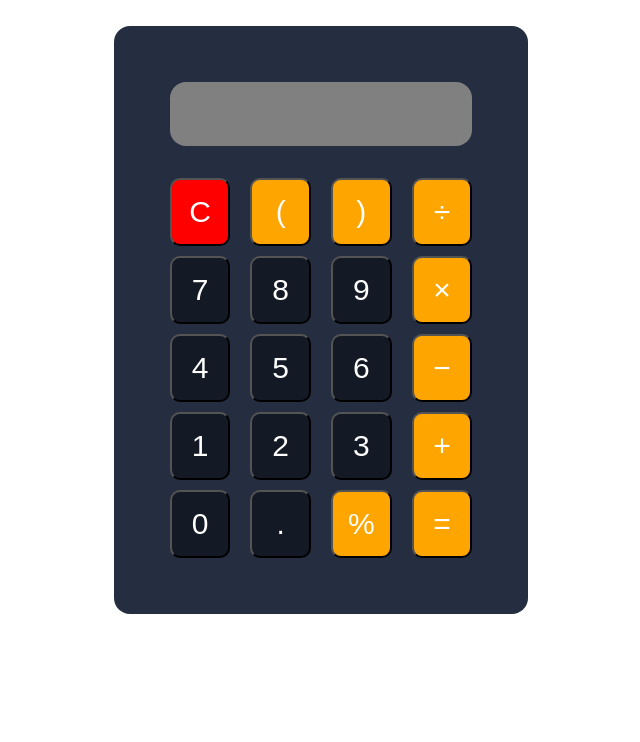
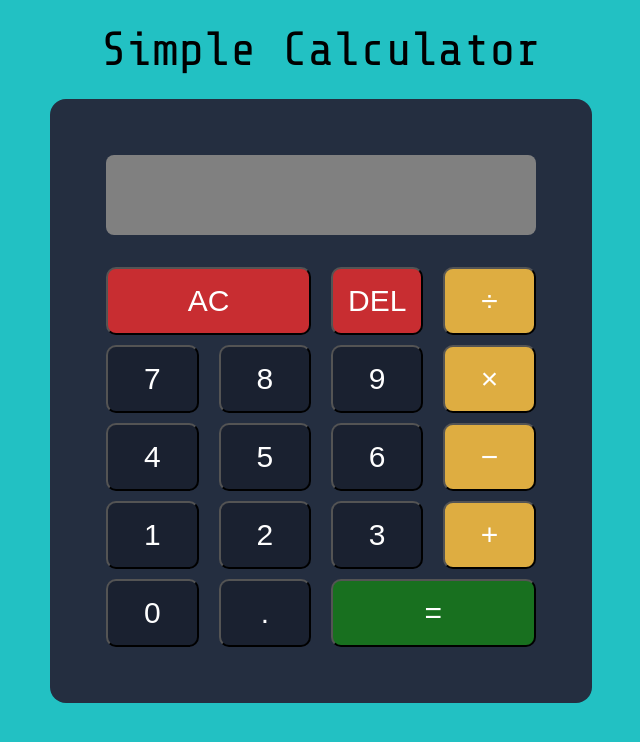
Before and after one commit to eshinhw/simple-calculator, a plain HTML site: page index.html in a window 1280 px wide. Shown: the whole page, without its empty margins (319-959 px from the left). Drawn offline with nearby package versions, Linux system fonts and the light colour scheme.

Commit message:
Refactored code base

```diff
--- a/index.html
+++ b/index.html
@@ -9,34 +9,39 @@
     <link rel="icon" type="image/png" sizes="32x32" href="/favicon-32x32.png" />
     <link rel="icon" type="image/png" sizes="16x16" href="/favicon-16x16.png" />
     <link rel="manifest" href="/site.webmanifest" />
+    <script src="script.js" defer></script>
+    <link rel="preconnect" href="https://fonts.googleapis.com" />
+    <link rel="preconnect" href="https://fonts.gstatic.com" crossorigin />
+    <link
+      href="https://fonts.googleapis.com/css2?family=Share+Tech+Mono&display=swap"
+      rel="stylesheet"
+    />
     <title>Simple Calculator</title>
   </head>
   <body>
+    <header><h1>Simple Calculator</h1></header>
     <main>
       <section class="display"><span id="value"></span></section>
       <section class="buttons">
-        <button class="reset-symbol" id="clear">C</button>
-        <button class="math-symbol" id="left-parenthesis">(</button>
-        <button class="math-symbol" id="right-parenthesis">)</button>
-        <button class="math-symbol" id="division">÷</button>
-        <button class="numbers">7</button>
-        <button class="numbers">8</button>
-        <button class="numbers">9</button>
-        <button class="math-symbol" id="multiply">×</button>
-        <button class="numbers">4</button>
-        <button class="numbers">5</button>
-        <button class="numbers">6</button>
-        <button class="math-symbol" id="minus">−</button>
-        <button class="numbers">1</button>
-        <button class="numbers">2</button>
-        <button class="numbers">3</button>
-        <button class="math-symbol" id="plus">+</button>
-        <button class="numbers">0</button>
-        <button id="dot">.</button>
-        <button class="math-symbol" id="percent">%</button>
-        <button class="math-symbol" id="equal">=</button>
+        <button data-clear class="span-two" id="clear-btn">AC</button>
+        <button data-del id="del-btn">DEL</button>
+        <button data-op class="math-symbol" id="divide-btn">÷</button>
+        <button data-number class="numbers">7</button>
+        <button data-number class="numbers">8</button>
+        <button data-number class="numbers">9</button>
+        <button data-op class="math-symbol" id="multiply-btn">×</button>
+        <button data-number class="numbers">4</button>
+        <button data-number class="numbers">5</button>
+        <button data-number class="numbers">6</button>
+        <button data-op class="math-symbol" id="subtract-btn">−</button>
+        <button data-number class="numbers">1</button>
+        <button data-number class="numbers">2</button>
+        <button data-number class="numbers">3</button>
+        <button data-op class="math-symbol" id="add-btn">+</button>
+        <button data-number class="numbers">0</button>
+        <button data-number>.</button>
+        <button data-op class="span-two" id="equal-btn">=</button>
       </section>
     </main>
-    <script src="script.js"></script>
   </body>
 </html>
--- a/script.js
+++ b/script.js
@@ -1,45 +1,61 @@
-let res = 0;
-let displayStr = "";
+// let res = 0;
+// let displayStr = "";
 
-document.querySelector("#clear").addEventListener("click", clear);
-let displayVal = document.querySelector("#value");
+// document.querySelector("#clear").addEventListener("click", clear);
+// let displayVal = document.querySelector("#value");
 
-document.querySelectorAll(".buttons button").forEach((btn) => {
-  btn.addEventListener("click", check);
-});
+// document.querySelectorAll(".buttons button").forEach((btn) => {
+//   btn.addEventListener("click", check);
+// });
 
-function updateDisplay(newStr) {
-  displayStr += newStr;
-  displayVal.innerHTML = displayStr;
+// function updateDisplay(newStr) {
+//   displayStr += newStr;
+//   displayVal.innerHTML = displayStr;
+// }
+
+// function clear() {
+//   displayStr = "";
+//   displayVal.innerHTML = "";
+// }
+
+// function add() {}
+
+// function check(val) {
+//   let currVal = val.target.innerHTML;
+//   updateDisplay(currVal);
+//   if (val.target.id !== "") {
+//     // math symbol
+//     if (currVal === "C") {
+//       clear();
+//     } else if (currVal === "(") {
+//     } else if (currVal === ")") {
+//     } else if (currVal === "/") {
+//     } else if (currVal === "X") {
+//     } else if (currVal === "-") {
+//     } else if (currVal === "+") {
+//     } else if (currVal === "%") {
+//     } else if (currVal === "=") {
+//     } else if (currVal === ".") {
+//     }
+//   } else {
+//     // number
+//     let currNum = Number(currVal);
+//     console.log(currNum);
+//   }
+// }
+
+let currVal = document.querySelector("#value");
+
+document.querySelector("#clear-btn").addEventListener("click", clear);
+document.querySelector("#del-btn").addEventListener("click", cancel);
+
+let displayVal = "";
+let outputVal = undefined;
+
+function clear() {
+  currVal.innerHTML = "";
 }
 
-function clear() {
-  displayStr = "";
-  displayVal.innerHTML = "";
+function cancel() {
+  currVal.innerHTML = currVal.innerHTML.toString().slice(0, -1);
 }
-
-function add() {}
-
-function check(val) {
-  let currVal = val.target.innerHTML;
-  updateDisplay(currVal);
-  if (val.target.id !== "") {
-    // math symbol
-    if (currVal === "C") {
-      clear();
-    } else if (currVal === "(") {
-    } else if (currVal === ")") {
-    } else if (currVal === "/") {
-    } else if (currVal === "X") {
-    } else if (currVal === "-") {
-    } else if (currVal === "+") {
-    } else if (currVal === "%") {
-    } else if (currVal === "=") {
-    } else if (currVal === ".") {
-    }
-  } else {
-    // number
-    let currNum = Number(currVal);
-    console.log(currNum);
-  }
-}
--- a/styles.css
+++ b/styles.css
@@ -1,10 +1,18 @@
 html {
   box-sizing: border-box;
+  font-family: "Share Tech Mono", monospace, sans-serif;
+  background: rgba(34, 193, 195, 1);
+}
+
+header > h1 {
+  font-size: 3rem;
+  text-align: center;
+  margin: 2% auto;
 }
 
 main {
   background: rgb(36, 46, 64);
-  width: fit-content;
+  max-width: fit-content;
   height: fit-content;
   margin: 2% auto;
   border-radius: 1rem;
@@ -16,12 +24,12 @@ main {
 
 .display {
   width: 100%;
-  height: 4rem;
+  height: 5rem;
   color: white;
   display: flex;
   justify-content: flex-end;
   background: grey;
-  border-radius: 1rem;
+  border-radius: 0.5rem;
 }
 
 .display span {
@@ -29,30 +37,63 @@ main {
   align-items: center;
   margin-right: 5%;
   font-size: 3rem;
-  width: fit-content;
+  max-width: 100%;
 }
 
 .buttons {
   display: grid;
   grid-template-columns: repeat(4, 1fr);
+  grid-template-rows: repeat(5, 1fr);
   gap: 10px 20px;
 }
 
 .buttons button {
-  background: rgb(20, 26, 37);
+  background: rgb(20, 26, 37, 0.6);
   padding: 15px;
   border-radius: 10px;
   color: white;
   font-size: 30px;
   width: 100%;
-  /* height: 100%; */
   cursor: pointer;
+  outline: none;
 }
 
-.buttons .math-symbol {
-  background: orange;
+.buttons button:hover {
+  background: rgb(20, 26, 37, 0.9);
 }
 
-.buttons .reset-symbol {
-  background: red;
+.span-two {
+  grid-column: span 2;
 }
+
+#divide-btn,
+#multiply-btn,
+#subtract-btn,
+#add-btn {
+  background: rgba(255, 195, 65, 0.85);
+}
+
+#divide-btn:hover,
+#multiply-btn:hover,
+#subtract-btn:hover,
+#add-btn:hover {
+  background: rgba(255, 195, 65, 1);
+}
+
+#clear-btn,
+#del-btn {
+  background: rgba(255, 44, 44, 0.75);
+}
+
+#clear-btn:hover,
+#del-btn:hover {
+  background: rgba(255, 44, 44, 0.9);
+}
+
+#equal-btn {
+  background: rgba(20, 134, 20, 0.75);
+}
+
+#equal-btn:hover {
+  background: rgba(20, 134, 20, 1);
+}
```
